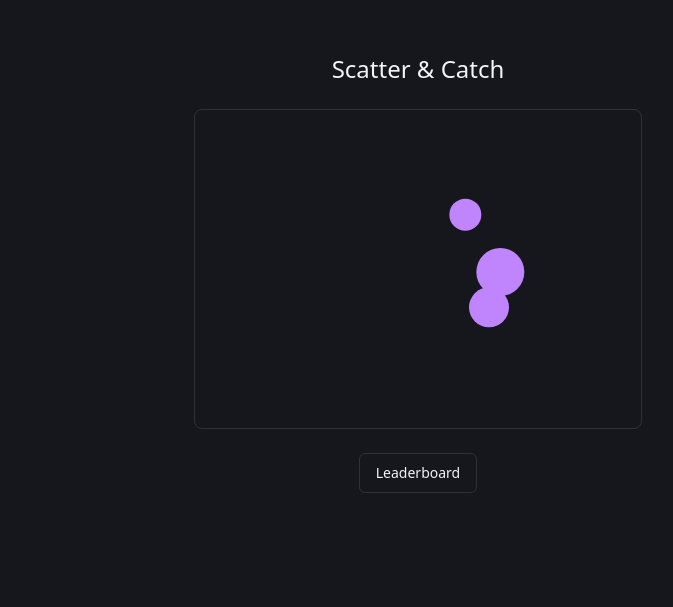
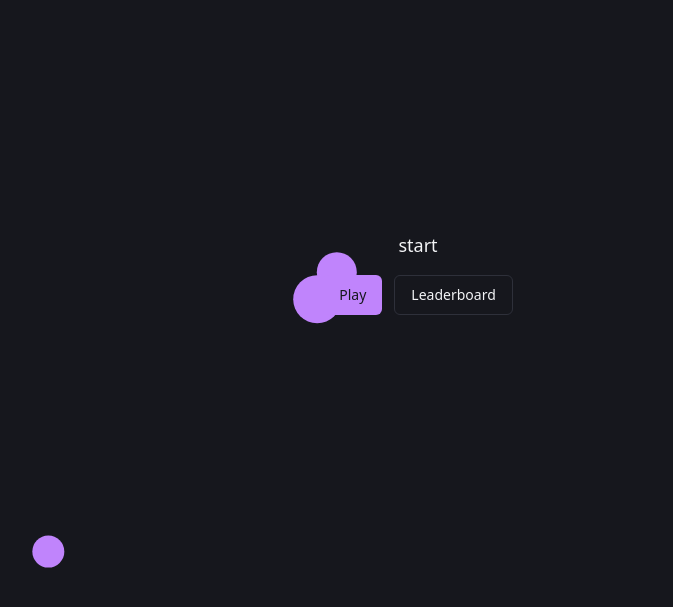
Before and after one commit to karurooo/one-goal, a React (Vite) app: page / in a window 1280 px wide. Shown: the part 127-734 px from the top of the page, without its empty margins (222-895 px from the left). Built offline with nearby package versions, Linux system fonts and the light colour scheme.

Commit message:
feat: wire placeholder PlayPage to gameStore and full-screen GameCanvas

```diff
--- a/src/app/routes/play/PlayPage.tsx
+++ b/src/app/routes/play/PlayPage.tsx
@@ -1,18 +1,27 @@
 import { Link } from 'react-router-dom'
 
 import { Button } from '@/components/ui/button'
-import { GameCanvas } from '@/features/game/components/organisms/GameCanvas'
+import { GameCanvas, useGameStore } from '@/features/game'
 
 export function PlayPage() {
+  const screen = useGameStore((state) => state.screen)
+  const start = useGameStore((state) => state.start)
+  const setHud = useGameStore((state) => state.setHud)
+  const over = useGameStore((state) => state.over)
+
   return (
-    <section className="flex h-full flex-col items-center justify-center gap-6 p-6 text-center">
-      <h1 className="text-2xl font-medium">Scatter &amp; Catch</h1>
-      <div className="h-80 w-full max-w-md overflow-hidden rounded-lg border border-border">
-        <GameCanvas onHud={() => {}} onOver={() => {}} />
+    <main className="relative h-full w-full overflow-hidden">
+      <GameCanvas onHud={setHud} onOver={over} />
+
+      <div className="pointer-events-none absolute inset-0 flex flex-col items-center justify-center gap-4 p-6 text-center">
+        <p className="text-lg font-medium">{screen}</p>
+        <div className="pointer-events-auto flex items-center gap-3">
+          <Button onClick={start}>Play</Button>
+          <Button asChild variant="outline">
+            <Link to="/leaderboard">Leaderboard</Link>
+          </Button>
+        </div>
       </div>
-      <Button asChild variant="outline">
-        <Link to="/leaderboard">Leaderboard</Link>
-      </Button>
-    </section>
+    </main>
   )
 }
```
Also changed, not shown: 1 other file (tests, documents, lock files or other folders).
